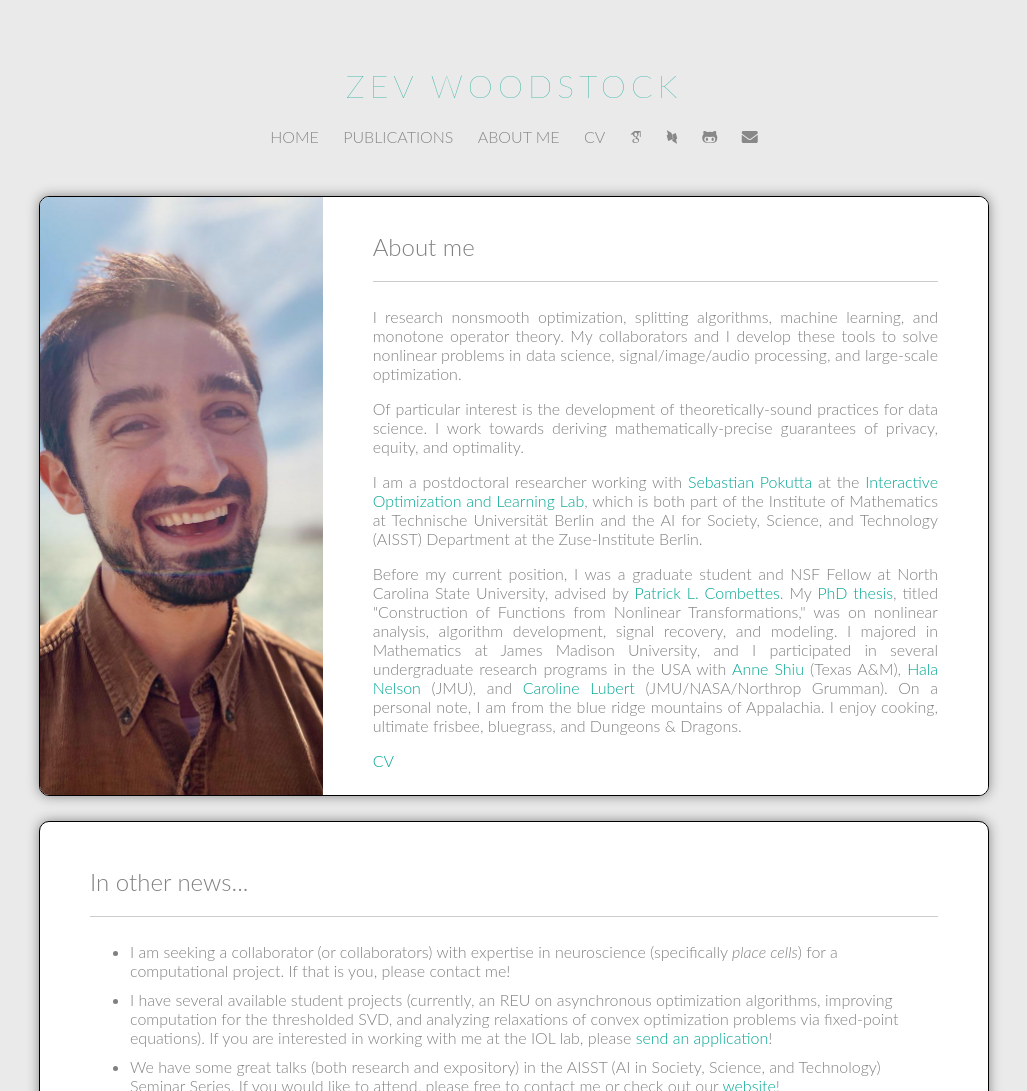
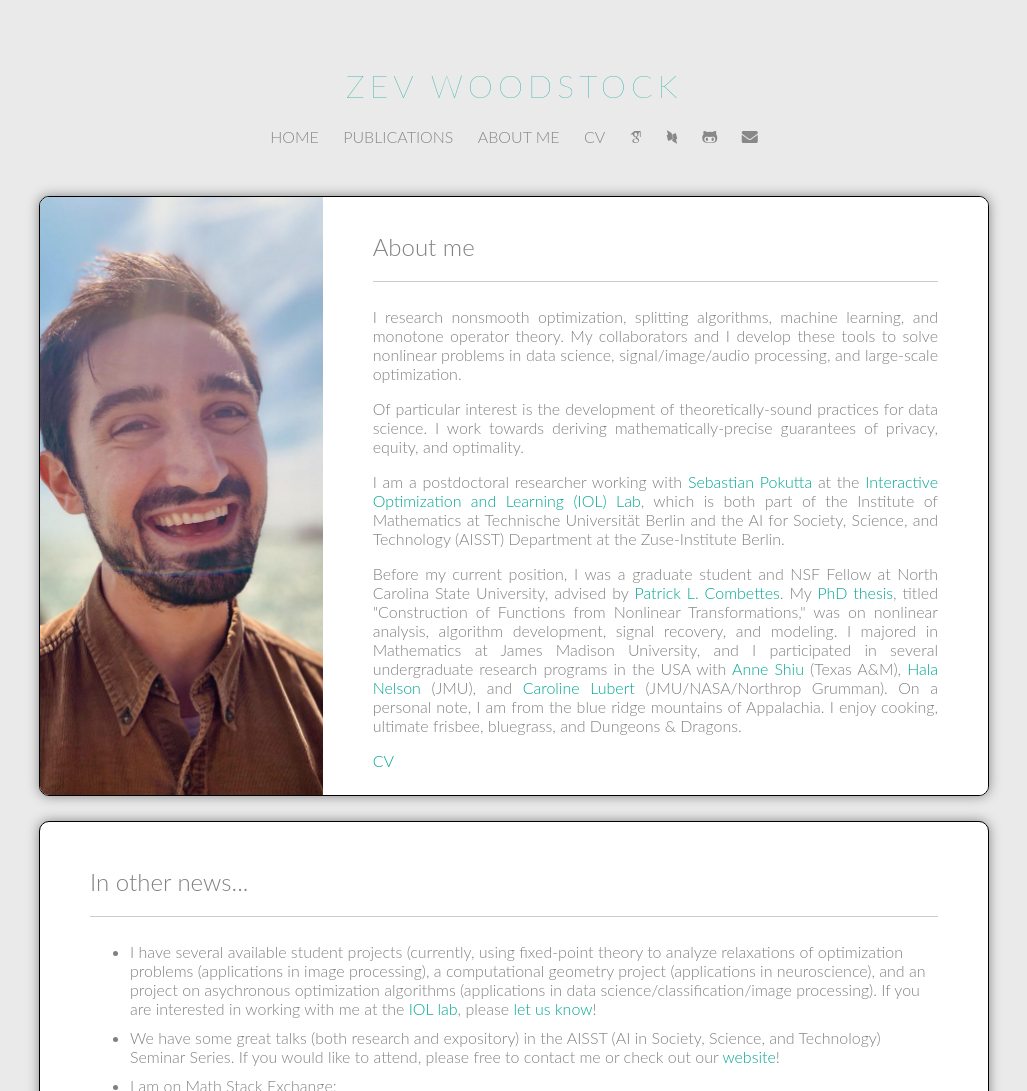
Before and after one commit to zevwoodstock/zevwoodstock.github.io, a Jekyll site: the page built from about-me/index.html, in a window 1280 px wide and 1400 px high. Shown: the top 1091 px of the window, without its empty margins (126-1153 px from the left). Built offline with Jekyll 4.4.1, drawn with Linux system fonts in a browser that asks for light colours; some web fonts are replaced; grey boxes are pictures that could not be loaded.

Commit message:
Updated about-me and publicized SCG project

```diff
--- a/about-me/index.html
+++ b/about-me/index.html
@@ -45,7 +45,7 @@ optimality.
 	<p> I am a postdoctoral researcher working with <a
 		href="https://pokutta.com/">Sebastian Pokutta</a> at the
 	<a href="https://iol.zib.de/">
-	Interactive Optimization and Learning Lab</a>,
+	Interactive Optimization and Learning (IOL) Lab</a>,
 which is both part of the Institute of Mathematics at Technische
 Universität Berlin and the AI for Society, Science, and Technology
 (AISST) Department at the Zuse-Institute Berlin. 	</p>
@@ -81,18 +81,15 @@ and Dungeons &amp; Dragons.
         <hr>
 		<ul>
 			<li class="entry-title">
-				I am seeking a collaborator (or collaborators) with
-				expertise in neuroscience (specifically <em>place
-cells</em>) for a computational project.
-				If that is you, please contact me!
-			</li>
-			<li class="entry-title">
-  I have several available student projects (currently,
-  an REU on asynchronous optimization algorithms, improving
-  computation for the thresholded SVD, and analyzing relaxations
-  of convex optimization problems via fixed-point equations).
-  If you are interested in working with me at the IOL lab, please <a
-  href=" https://iol.zib.de/openings/ ">send an application</a>!
+  I have several available student projects (currently, using
+  fixed-point theory to analyze relaxations of optimization
+  problems (applications in image processing), a computational
+  geometry project (applications in neuroscience), and an
+  project on asychronous optimization algorithms (applications in
+  data science/classification/image processing).
+  If you are interested in working with me at the <a
+  href="https://iol.zib.de/">IOL lab</a>, please <a
+  href=" https://iol.zib.de/openings/ ">let us know</a>!
 			</li>
 				<li class="entry-title">
 			We have some great talks (both research and expository)
```
Also changed, not shown: _layouts/talks.html (+6 -2 lines), publications/_posts/2016-09-09-rockets.md (+0 -1 lines), publications/_posts/2023-11-10-scg.md (added, +19 -0 lines), talks/_posts/2021-05-17-defense.md (+1 -1 lines), talks/_posts/2022-03-16-prox.md (+1 -1 lines), talks/_posts/2023-03-23-inconsistent.md (+1 -1 lines), talks/_posts/2023-10-18-scg.md (added, +20 -0 lines), media/scg.png (added), 2 other files.
